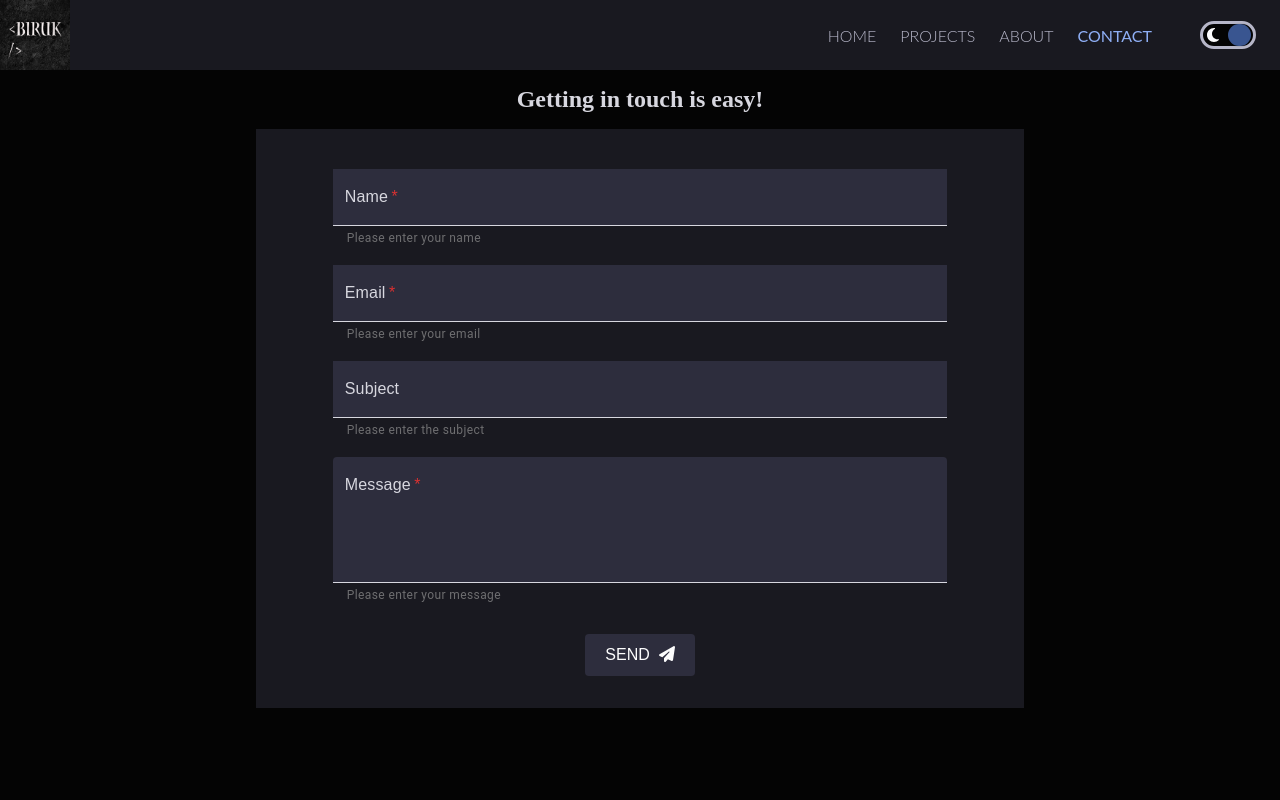
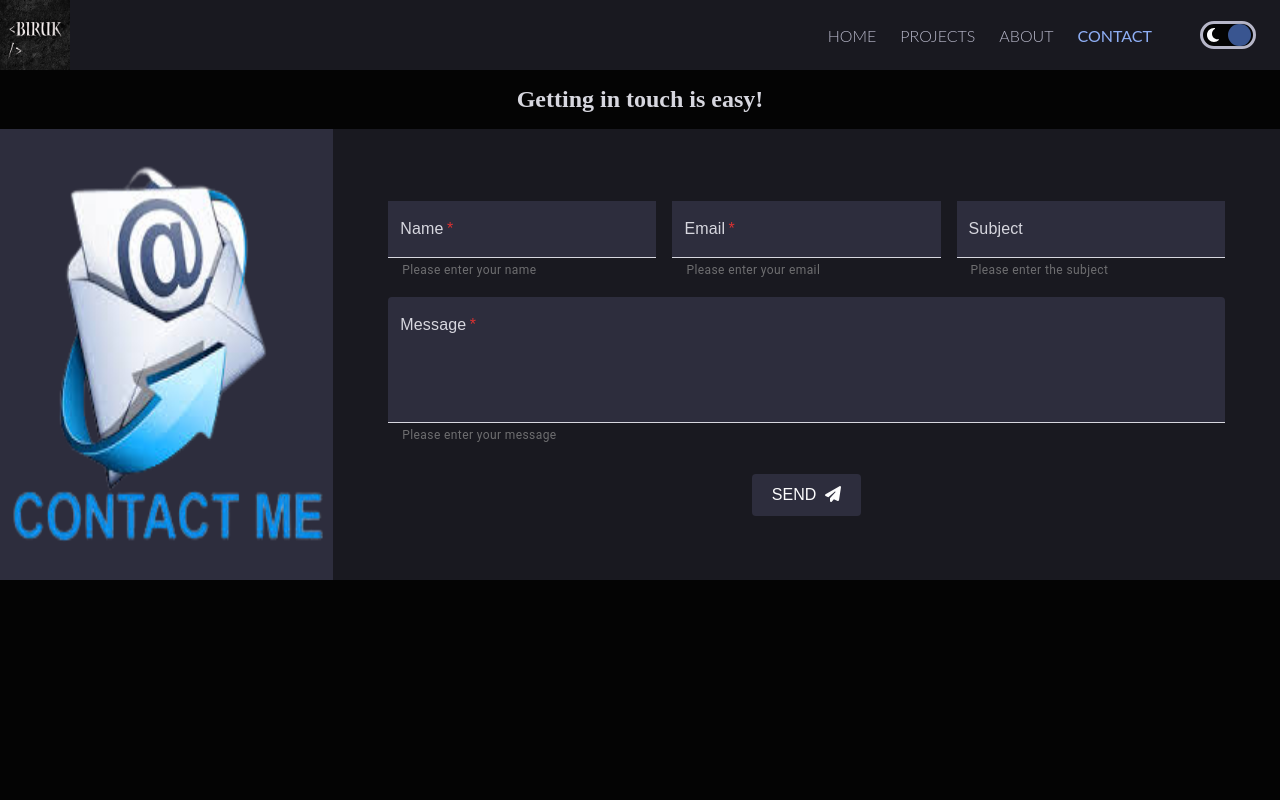
Before and after one commit to Know-Thyself/next-portfolio, a Next.js app: page /contact in a window 1280 px wide. Shown: the top 800 px of the page. Built offline with nearby package versions, Linux system fonts and the light colour scheme.

Commit message:
a few more changes on the contact form

```diff
--- a/pages/contact.js
+++ b/pages/contact.js
@@ -120,6 +120,8 @@ const Contact = () => {
 			</Head>
 			<main className={styles.main}>
 				<h1>Getting in touch is easy!</h1>
+				<div className={styles.wrapper}>
+					<img src='/images/contact.png' alt='' />
 					<ThemeProvider theme={theme}>
 						<Box
 							className={styles.box}
@@ -127,12 +129,13 @@ const Contact = () => {
 							sx={{
 								'& .MuiTextField-root': {
 									m: 1,
-								width: '80%',
+									width: '100%',
 								},
 							}}
 							noValidate
 							autoComplete='off'
 						>
+							<div className={styles['text-fields']}>
 								<TextField
 									className={styles.textField}
 									required
@@ -190,13 +193,16 @@ const Contact = () => {
 										},
 									}}
 								/>
+							</div>
+							<div className={styles['message-wrapper']}>
 								<TextField
 									required
 									className={`${styles.message} ${styles.textField}`}
 									label='Message'
 									variant='filled'
 									multiline
-							rows={4}
+									minRows={4}
+									maxRows={8}
 									name='message'
 									value={formInputs.message}
 									onChange={handleChange}
@@ -221,6 +227,7 @@ const Contact = () => {
 										},
 									}}
 								/>
+							</div>
 							<br />
 							<button onClick={handleSubmit} className={styles.send}>
 								{buttonText} &nbsp;
@@ -231,6 +238,7 @@ const Contact = () => {
 							</button>
 						</Box>
 					</ThemeProvider>
+				</div>
 			</main>
 		</>
 	)
--- a/styles/contact.module.css
+++ b/styles/contact.module.css
@@ -16,7 +16,13 @@
   font-family: var(--hero-banner-text);
   font-size: 1.5rem;
 }
-
+.wrapper {
+  display: flex;
+}
+.wrapper img {
+  background-color: var(--complementary-bg);
+  display: none;
+}
 .box {
   display: flex;
   flex-direction: column;
@@ -27,6 +33,15 @@
   /* background-color: var(--complementary-bg); */
   padding: 2rem 0;
 }
+
+.text-fields,
+.message-wrapper {
+  display: flex;
+  flex-direction: column;
+  align-items: center;
+  width: 80%;
+}
+
 
 .required:after {
   content: " *";
@@ -75,20 +90,36 @@
   background-color: darkred;
 }
 
-@media screen and (min-width: 667px) {
+/* @media screen and (min-width: 667px) {
   .box {
     width: 85%;
   }
-}
+} */
 
 @media screen and (min-width: 900px) {
-  .box {
+  /* .box {
     width: 70%;
-  }
+  } */
+    .wrapper img {
+      display: block;
+      width: 450px;
+    }
+    /* .text-fields,
+    .message-wrapper {
+      flex-direction: row;
+      width: 90%;
+      justify-content: space-between;
+    } */
 }
 
 @media screen and (min-width: 1240px) {
   .box {
-    width: 60%;
+    padding: 4rem 0;
   }
+ .text-fields,
+ .message-wrapper {
+   flex-direction: row;
+   width: 90%;
+   justify-content: space-between;
+ }
 }
```
Also changed, not shown: public/images/contact.png (added). Lines whose indentation alone changed are shown as unchanged.
